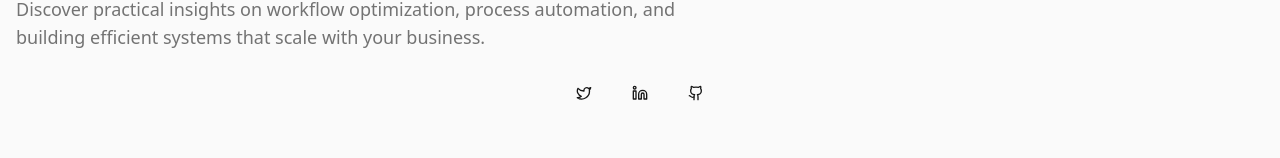
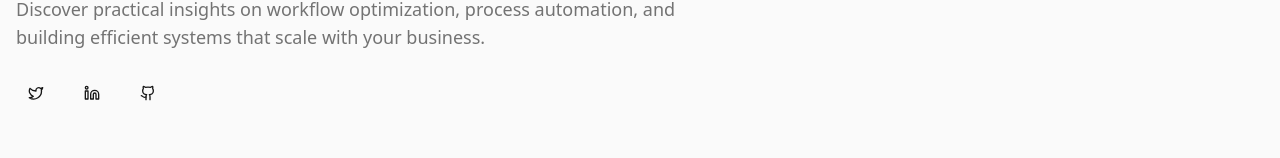
Before and after one commit to ElliotDrel/Drel_Solutions, a React (Vite) app: page /blog in a window 1280 px wide. Shown: the part 205-363 px from the top of the page. Built offline with nearby package versions, Linux system fonts and the light colour scheme.

Commit message:
Adjust BlogHero component layout to align buttons to the start, enhancing the overall design consistency and user experience.

```diff
--- a/src/components/blog/BlogHero.tsx
+++ b/src/components/blog/BlogHero.tsx
@@ -15,7 +15,7 @@
         </p>
       </div>
 
-      <div className="flex justify-center space-x-4">
+      <div className="flex justify-start space-x-4">
         <Button variant="ghost" size="sm" asChild>
           <a href="https://twitter.com/drelsolutions" target="_blank" rel="noopener noreferrer">
             <Twitter className="h-4 w-4" />
```
